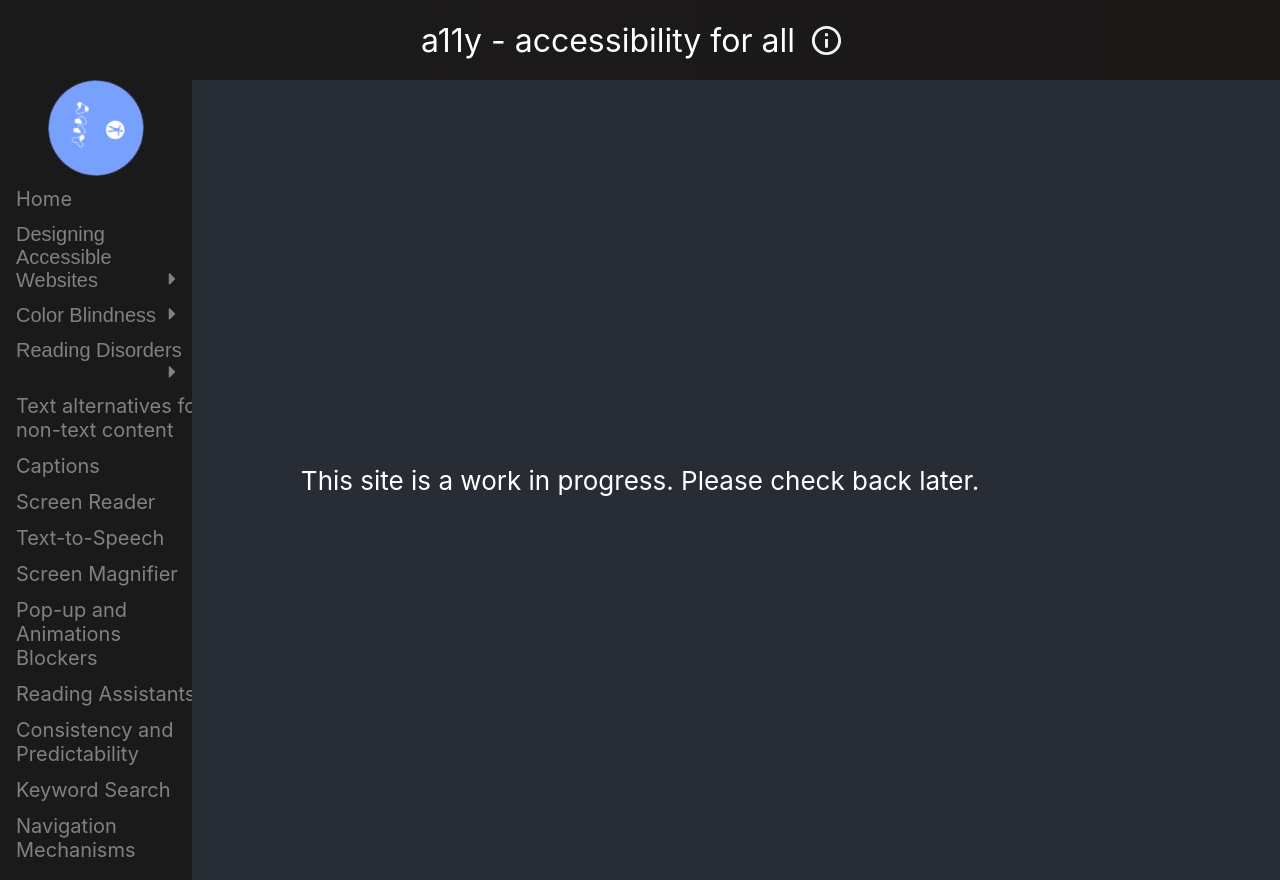
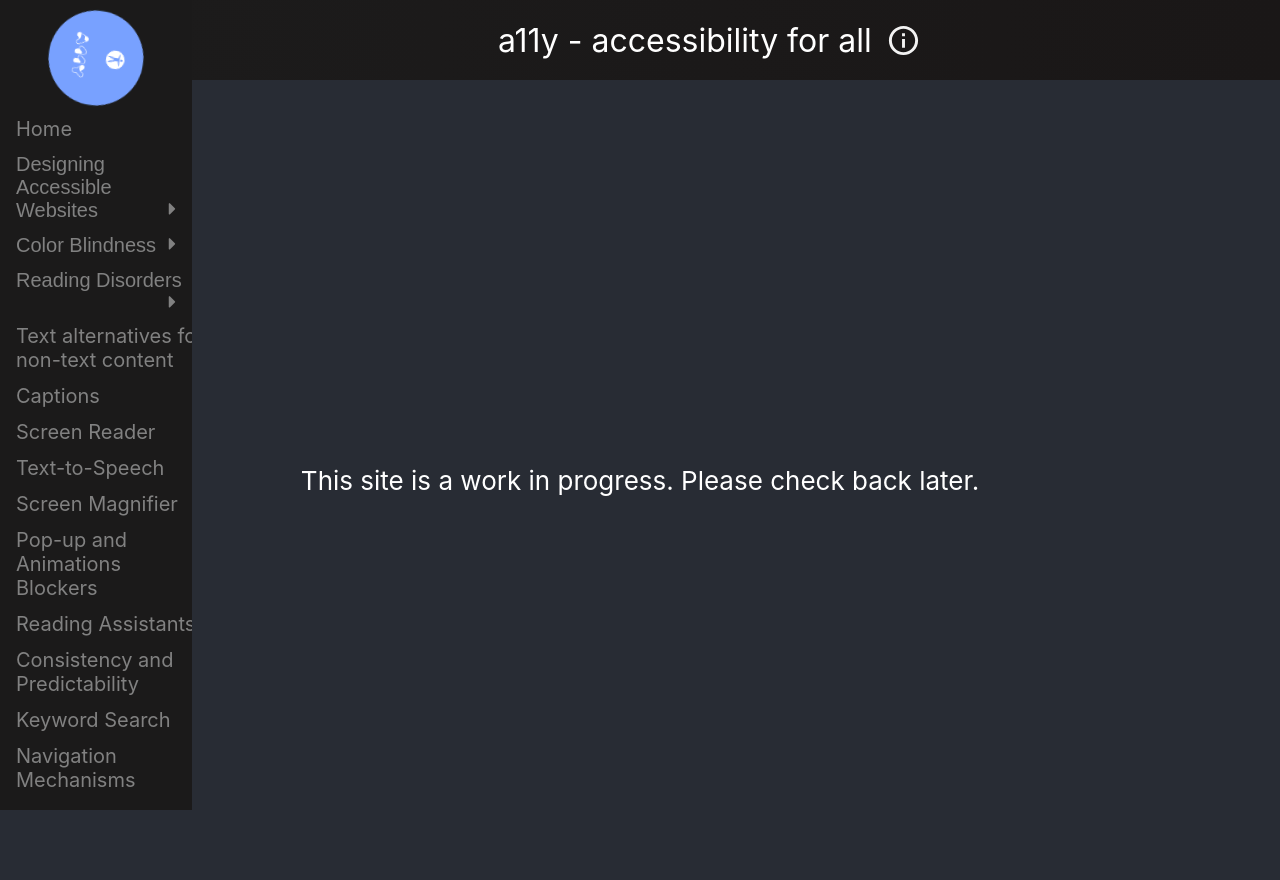
Before and after one commit to Cookiefied/a11y, a React (Create React App) app: page / in a window 1280 px wide. Built offline with nearby package versions, Linux system fonts and the light colour scheme.

Commit message:
Moved logo to top left, fixed margins

```diff
--- a/src/components/Sidebar.css
+++ b/src/components/Sidebar.css
@@ -7,7 +7,7 @@
   left: 0;
   background-color: rgb(28, 27, 27); /* Black */
   overflow-x: hidden; /* Disable horizontal scroll */
-  padding-top: 10px;
+  padding-top: 80px;
 }
 
 /* The navigation menu links */
@@ -46,6 +46,7 @@
     top: 0;
     z-index: 9;
     justify-content: space-evenly;
+    margin-left: 12vw;
   }
 
   .sidebar-container {
@@ -153,7 +154,7 @@
   left: 0;
   background-color: var(--background-color);
   overflow-x: hidden;
-  padding-top: 80px;
+  padding-top: 10px;
 }
 
 /* Style the sidenav links and the dropdown button */
```
